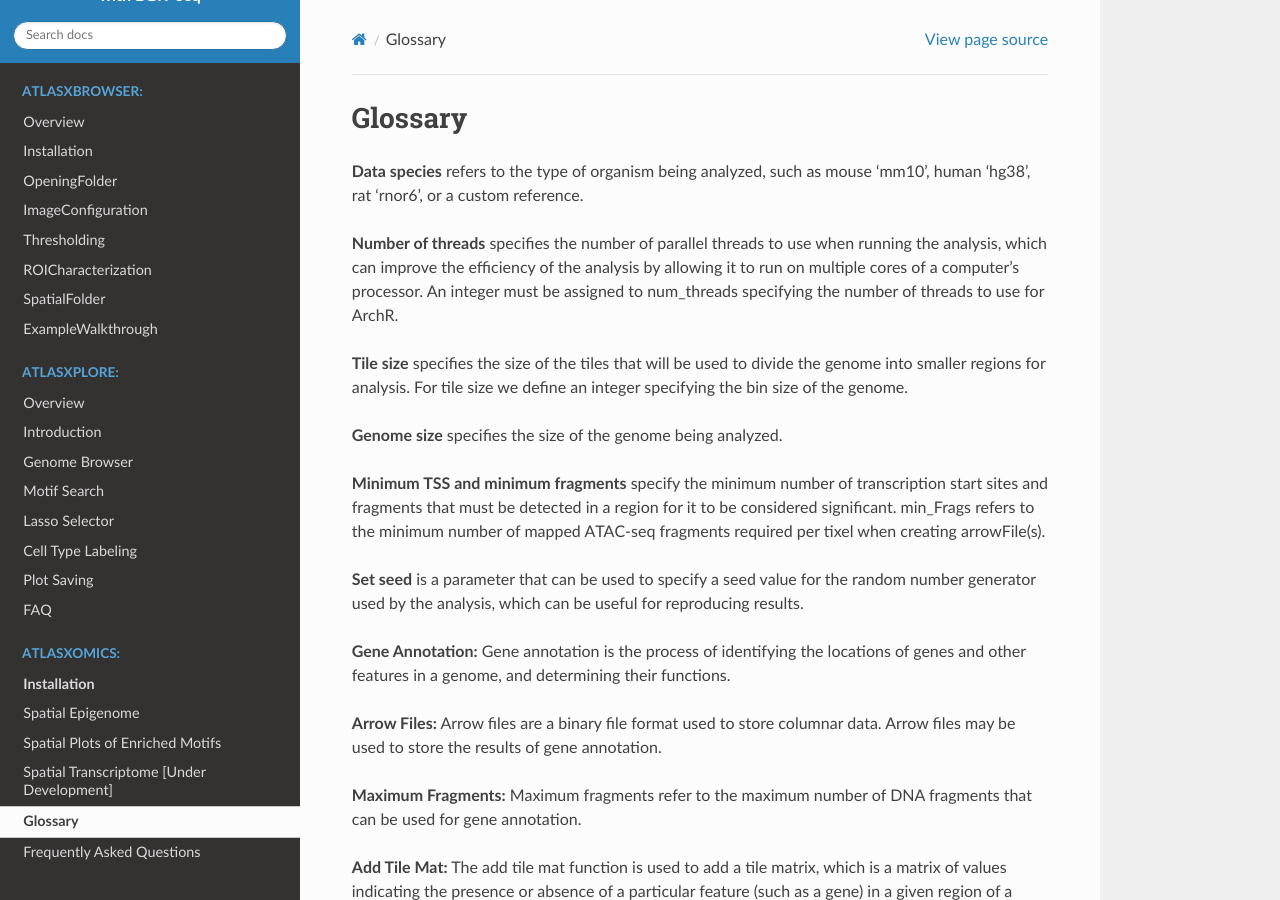
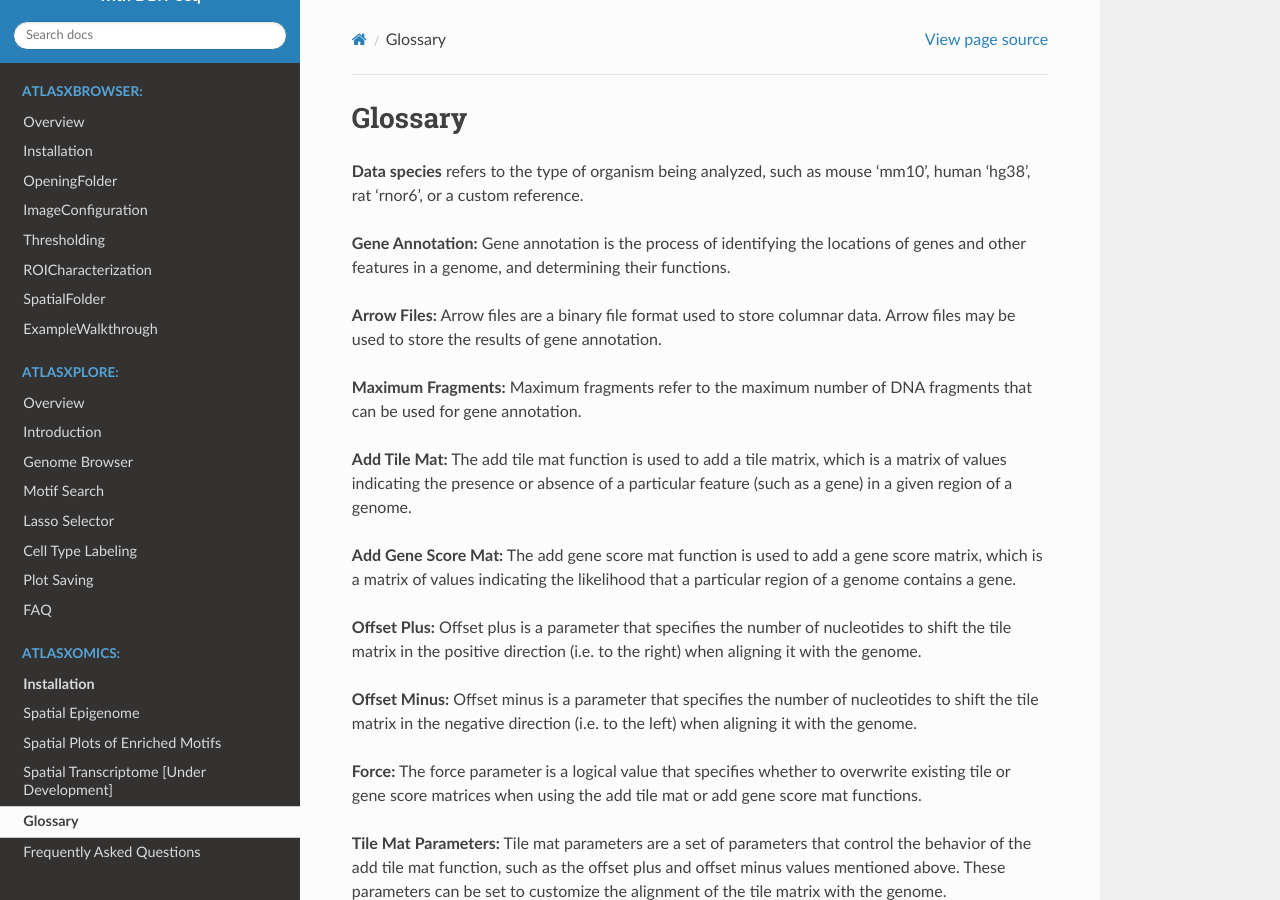
Before and after one commit to atlasxomics/AtlasXpipeline_docs, a Sphinx documentation site: the page built from docs/Glossary.rst, in a window 1280 px wide and 900 px high. Built offline with Sphinx 7.4.7 and the Read the Docs theme 2.0.0, drawn with Linux system fonts in a browser that asks for light colours.

Commit message:
Update Glossary.rst

```diff
--- a/docs/Glossary.rst
+++ b/docs/Glossary.rst
@@ -2,16 +2,6 @@
 ############
 
 **Data species** refers to the type of organism being analyzed, such as mouse 'mm10', human 'hg38', rat 'rnor6', or a custom reference.
-
-**Number of threads** specifies the number of parallel threads to use when running the analysis, which can improve the efficiency of the analysis by allowing it to run on multiple cores of a computer's processor. An integer must be assigned to num_threads specifying the number of threads to use for ArchR.
-
-**Tile size** specifies the size of the tiles that will be used to divide the genome into smaller regions for analysis. For tile size we define an integer specifying the bin size of the genome.
-
-**Genome size** specifies the size of the genome being analyzed.
-
-**Minimum TSS and minimum fragments** specify the minimum number of transcription start sites and fragments that must be detected in a region for it to be considered significant. min_Frags refers to the minimum number of mapped ATAC-seq fragments required per tixel when creating arrowFile(s).
-
-**Set seed** is a parameter that can be used to specify a seed value for the random number generator used by the analysis, which can be useful for reproducing results.
 
 **Gene Annotation:** Gene annotation is the process of identifying the locations of genes and other features in a genome, and determining their functions.
 
```
